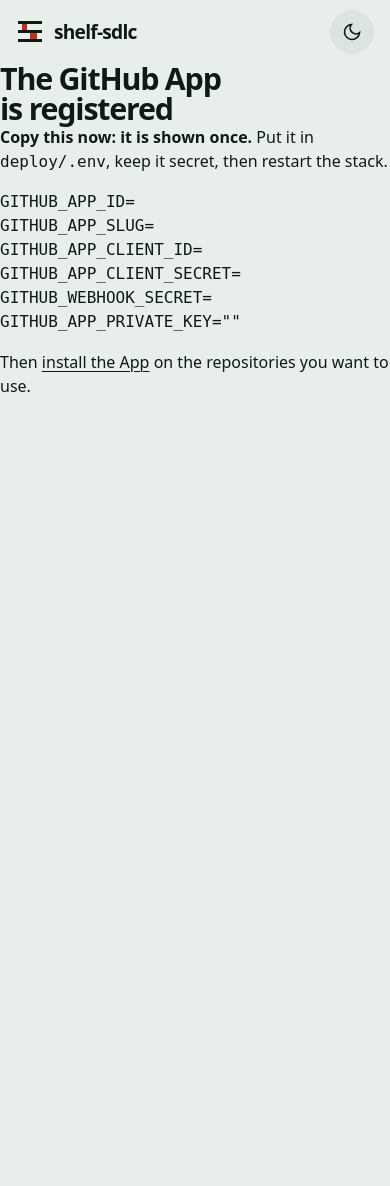
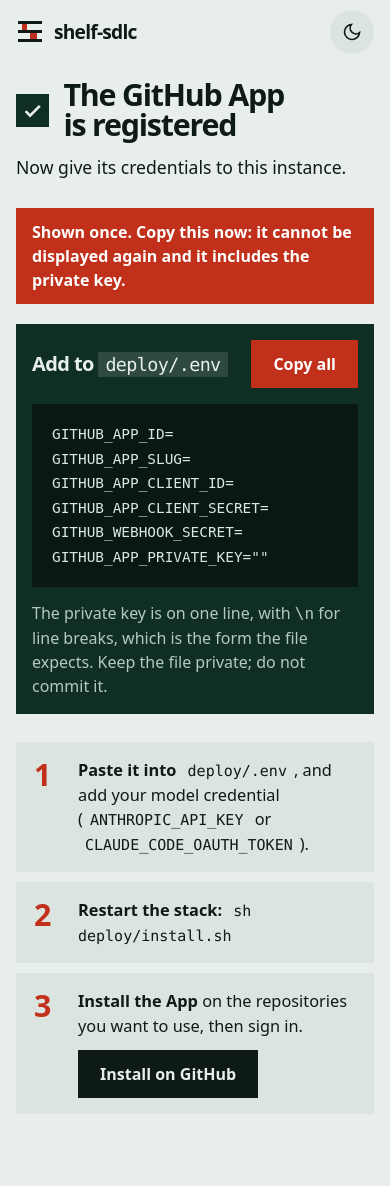
Before and after one commit to bhoudebert/shelf-sdlc-agents, a Python web app: template src/shelf/adapters/web/templates/registered.html in a window 390 px wide. Before the commit the page ends 392 px from the top, so only its background shows below. Run offline with Jinja, Linux system fonts and the light colour scheme; the template is opened without the code that fills it, so the values that code supplies are empty.

Commit message:
fix: give the first-run screens the product's design (#18)
The setup and credentials pages were bare placeholders written outside
the design system. They now reuse it: a headline, the address being
registered, one clear action, the three next steps, a field panel
listing the five permissions and why, and, after registration, a
prominent one-time warning, a copy-all button and the steps to finish.
Checked by screenshots at desktop, mobile, light and dark.

```diff
--- a/src/shelf/adapters/web/static/app.css
+++ b/src/shelf/adapters/web/static/app.css
@@ -353,3 +353,27 @@ input:not([type="radio"]):focus-visible, select:focus-visible, textarea:focus-vi
   @keyframes pulse { 0% { transform: scale(.6); opacity: 1; } 100% { transform: scale(1); opacity: 0; } }
 }
 @media (prefers-reduced-motion: reduce) { * { transition: none !important; animation: none !important; scroll-behavior: auto !important; } }
+
+/* ---------- first run: connect to GitHub, then hand over the credentials ---------- */
+.setup .welcome-copy { max-width: 640px; }
+.setup h1 { max-width: 22ch; font-size: clamp(2.2rem, 4.4vw, 3.5rem); }
+.where { margin: 0 0 20px; color: var(--ink-2); }
+.where code, .steps code, .secret-head code { font: .92em var(--mono); background: var(--surface); padding: 2px 7px; overflow-wrap: anywhere; }
+.setup .steps { margin-top: 40px; }
+.steps li { font-size: 1.02rem; line-height: 1.5; }
+.steps li .btn { margin-top: 12px; }
+.field-title { font-size: 1.25rem; margin: 0 0 14px; letter-spacing: -.02em; }
+.perms li { align-items: baseline; }
+.perms span { flex: 1; max-width: 22ch; }
+.registered { max-width: 880px; margin: 0 auto; padding: clamp(16px, 4vw, 48px) var(--gutter) 72px; }
+.reg-head h1 { display: flex; align-items: center; gap: 14px; font-size: clamp(1.9rem, 4.4vw, 3rem); letter-spacing: -.04em; line-height: 1; margin-bottom: 14px; }
+.reg-check { flex: none; width: 1.1em; height: 1.1em; padding: .2em; background: var(--field); color: var(--on-field); }
+.registered .alert { margin: 28px 0 20px; max-width: none; background: var(--accent); color: var(--on-accent); }
+.secret { background: var(--field); color: var(--on-field); padding: clamp(16px, 3vw, 28px); margin-bottom: 28px; }
+.secret-head { display: flex; align-items: center; justify-content: space-between; gap: 16px; flex-wrap: wrap; margin-bottom: 16px; }
+.secret-head h2 { font-size: 1.25rem; margin: 0; color: var(--on-field); }
+.secret-head code { background: color-mix(in srgb, var(--on-field) 14%, var(--field)); color: var(--on-field); }
+.secret pre { margin: 0 0 14px; padding: 18px 20px; background: #0a1713; color: #dbe8e0; font: .9rem/1.7 var(--mono); white-space: pre-wrap; overflow-wrap: anywhere; max-height: 22rem; overflow: auto; }
+.secret pre:focus-visible { outline: 3px solid var(--accent-on-field); outline-offset: 2px; }
+.secret .muted { color: var(--on-field-2); margin: 0; }
+@media (max-width: 860px) { .setup .steps { margin-top: 28px; } .perms span { max-width: none; } }
--- a/src/shelf/adapters/web/static/app.js
+++ b/src/shelf/adapters/web/static/app.js
@@ -76,4 +76,30 @@
     if (html === lastPanel) event.detail.shouldSwap = false;
     lastPanel = html;
   });
+
+  // "Copy" buttons: data-copy="#selector" copies that element's text, then says so for a moment.
+  document.addEventListener("click", function (event) {
+    var button = event.target.closest && event.target.closest("[data-copy]");
+    if (!button) return;
+    var source = document.querySelector(button.getAttribute("data-copy"));
+    if (!source) return;
+    var label = button.textContent;
+    var done = function () {
+      button.textContent = button.getAttribute("data-done") || "Copied";
+      setTimeout(function () { button.textContent = label; }, 2000);
+    };
+    var text = source.innerText;
+    if (navigator.clipboard && window.isSecureContext) {
+      navigator.clipboard.writeText(text).then(done, function () { selectText(source); });
+    } else {
+      selectText(source);
+    }
+  });
+  function selectText(node) {
+    var range = document.createRange();
+    range.selectNodeContents(node);
+    var selection = window.getSelection();
+    selection.removeAllRanges();
+    selection.addRange(range);
+  }
 })();
--- a/src/shelf/adapters/web/templates/registered.html
+++ b/src/shelf/adapters/web/templates/registered.html
@@ -1,15 +1,33 @@
 {% extends "base.html" %}
-{% block title %}Registered · shelf-sdlc{% endblock %}
+{% block title %}App registered · shelf-sdlc{% endblock %}
 {% block content %}
-<h1>The GitHub App is registered</h1>
-<p><strong>Copy this now: it is shown once.</strong> Put it in <code>deploy/.env</code>, keep it secret, then
-restart the stack.</p>
-<pre><code>GITHUB_APP_ID={{ credentials.app_id }}
+<div class="registered">
+  <header class="reg-head">
+    <h1><svg class="reg-check" viewBox="0 0 24 24" fill="none" stroke="currentColor" stroke-width="3" aria-hidden="true"><path d="M4 12.5l5 5L20 6.5"/></svg> The GitHub App is registered</h1>
+    <p class="lead">Now give its credentials to this instance.</p>
+  </header>
+
+  <p class="alert" role="alert">Shown once. Copy this now: it cannot be displayed again and it includes the private key.</p>
+
+  <section class="secret" aria-labelledby="secret-title">
+    <div class="secret-head">
+      <h2 id="secret-title">Add to <code>deploy/.env</code></h2>
+      <button class="btn" type="button" data-copy="#env-block" data-done="Copied">Copy all</button>
+    </div>
+<pre id="env-block" tabindex="0"><code>GITHUB_APP_ID={{ credentials.app_id }}
 GITHUB_APP_SLUG={{ credentials.slug }}
 GITHUB_APP_CLIENT_ID={{ credentials.client_id }}
 GITHUB_APP_CLIENT_SECRET={{ credentials.client_secret }}
 GITHUB_WEBHOOK_SECRET={{ credentials.webhook_secret }}
 GITHUB_APP_PRIVATE_KEY="{{ credentials.private_key | replace('\n', '\\n') }}"</code></pre>
-<p>Then <a href="https://github.com/apps/{{ credentials.slug }}/installations/new">install the App</a> on the repositories
-you want to use.</p>
+    <p class="muted">The private key is on one line, with <code>\n</code> for line breaks, which is the form the file expects. Keep the file private; do not commit it.</p>
+  </section>
+
+  <ol class="howto steps" aria-label="What to do next">
+    <li><strong>Paste it into <code>deploy/.env</code></strong>, and add your model credential (<code>ANTHROPIC_API_KEY</code> or <code>CLAUDE_CODE_OAUTH_TOKEN</code>).</li>
+    <li><strong>Restart the stack:</strong> <code>sh deploy/install.sh</code></li>
+    <li><strong>Install the App</strong> on the repositories you want to use, then sign in.<br>
+      <a class="btn quiet" href="https://github.com/apps/{{ credentials.slug }}/installations/new">Install on GitHub</a></li>
+  </ol>
+</div>
 {% endblock %}
```
Also changed, not shown: openspec/specs/deployment/spec.md (+14 -0 lines), openspec/specs/web/spec.md (+9 -0 lines), src/shelf/adapters/web/templates/setup.html (+26 -6 lines).
